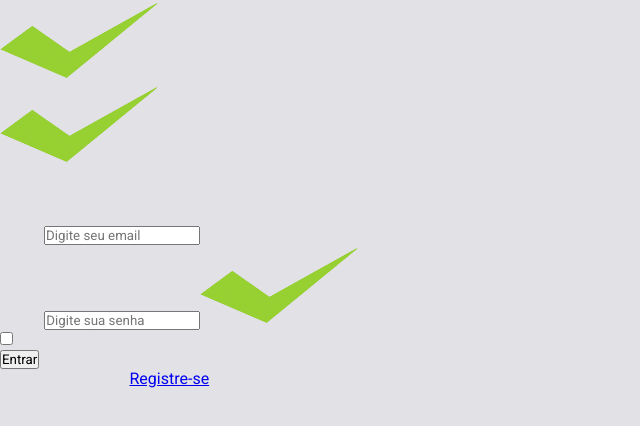
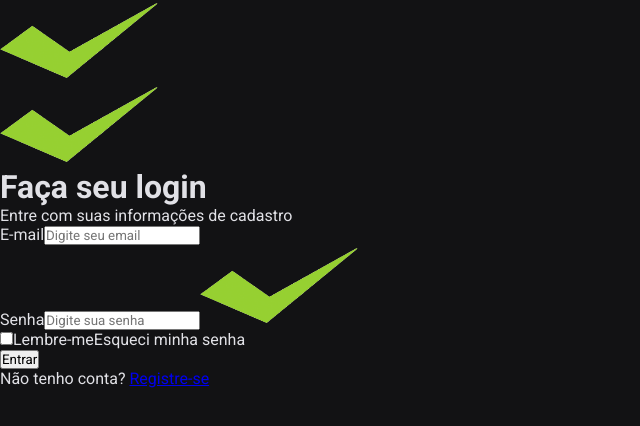
Before and after one commit to AlanDiogoR/TCC, a Next.js app in the folder frontend/verdanzin/: page /Login in a window 1280 px wide. Shown: the top 426 px of the page, without its empty margins (0-640 px from the left). Built offline with nearby package versions, Linux system fonts and the light colour scheme.

Commit message:
fazendo a parte do login

```diff
--- a/frontend/verdanzin/src/pages/Login/index.tsx
+++ b/frontend/verdanzin/src/pages/Login/index.tsx
@@ -1,11 +1,14 @@
 import React from 'react';
 import logo  from '@/assets/imagesLogin/icone_verdan_fundo.png';
 import Image from 'next/image';
+import { ContainerLogin } from './userLogin';
 
 
 
 export default function UserLogin() {
   return (
+    <ContainerLogin>
+
       <main>
         <header>
           <Image
@@ -64,5 +67,7 @@ export default function UserLogin() {
           </p>
         </form>
       </main>
+
+    </ContainerLogin>
   );
 }
--- /dev/null
+++ b/frontend/verdanzin/src/pages/Login/userLogin.ts
@@ -0,0 +1,9 @@
+import { styled } from '@/styles';
+
+
+export const ContainerLogin = styled('div', {
+  background: '$gray900',
+  display: 'flex',
+  height: '100vh',
+  width: '100vw',
+});
```
Lines whose indentation alone changed are shown as unchanged.
